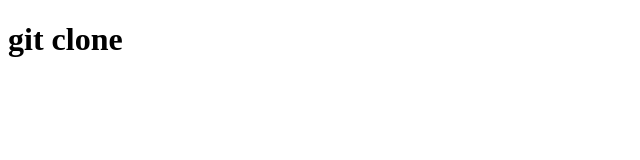
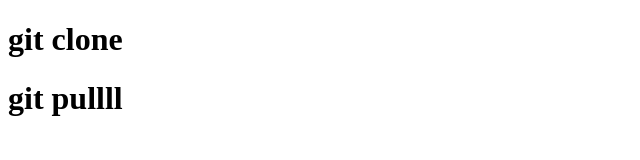
Before and after one commit to HelioWagner/aula-gitHub, a plain HTML site: page index.html in a window 1280 px wide. Shown: the whole page, without its empty margins (0-640 px from the left). Drawn offline with Linux system fonts and the light colour scheme.

Commit message:
Update index.html

```diff
--- a/index.html
+++ b/index.html
@@ -7,6 +7,6 @@
 </head>
 <body>
     <h1>git clone</h1>
-
+     <h1>git pullll</h1>
 </body>
 </html>
```
